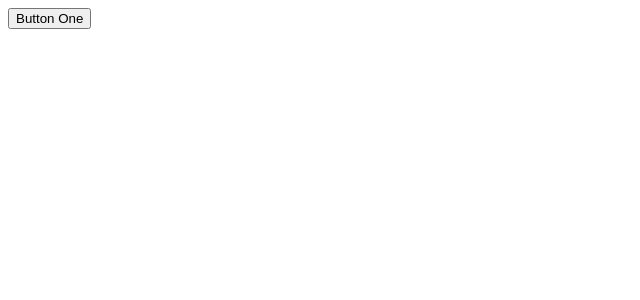
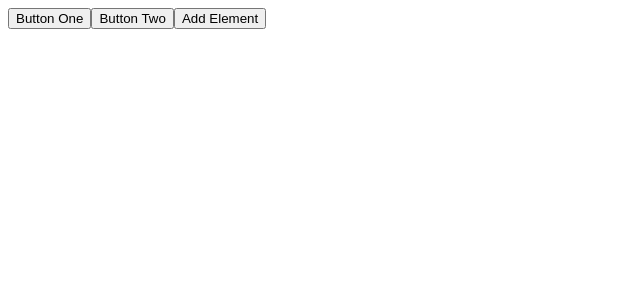
Before and after one commit to Arkmer/2-react-redux, a React (Create React App) app: page / in a window 1280 px wide. Shown: the top 300 px of the page, without its empty margins (0-640 px from the left). Built offline with nearby package versions, Linux system fonts and the light colour scheme.

Commit message:
add actions and reduceres

```diff
--- a/src/Components/App/App.js
+++ b/src/Components/App/App.js
@@ -7,6 +7,8 @@ class App extends Component {
     return (
       <div>
         <button onClick={() => this.props.dispatch({type: 'BUTTON_ONE'})}>Button One</button>
+        <button onClick={() => this.props.dispatch({type: 'BUTTON_TWO'})}>Button Two</button>
+        <button onClick={() => this.props.dispatch({type: 'ADD_ELEMENT', payload: 'hydrogen'})}>Add Element</button>
       </div>
     );
   }
--- a/src/index.js
+++ b/src/index.js
@@ -3,13 +3,34 @@ import ReactDOM from 'react-dom';
 import './index.css';
 import App from './Components/App/App.js';
 import registerServiceWorker from './registerServiceWorker';
-import { createStore } from 'redux';
+import { createStore, combineReducers } from 'redux';
 import { Provider } from 'react-redux';
 
+const firstReducer = (state, action) => {
+    if(action.type === 'BUTTON_ONE'){
+        console.log('Button #1');
+    }
+    return {};
+};
+
+const secondReducer = (state, action) => {
+    if(action.type === 'BUTTON_TWO'){
+        console.log('Button #2');
+    }
+    return {};
+};
+
+const elementListReducer = (state, action) => {
+        console.log('#3, action', action);
+    return {};
+};
+
 const storeInstance = createStore(
-    () => {
-        console.log('Reducer Test!');
-    },
+    combineReducers({
+        firstReducer,
+        secondReducer,
+        elementListReducer,
+    })
 );
 
 ReactDOM.render(<Provider store={storeInstance}><App /></Provider>, document.getElementById('root'));
```
Also changed, not shown: 1 other file (tests, documents, lock files or other folders).
